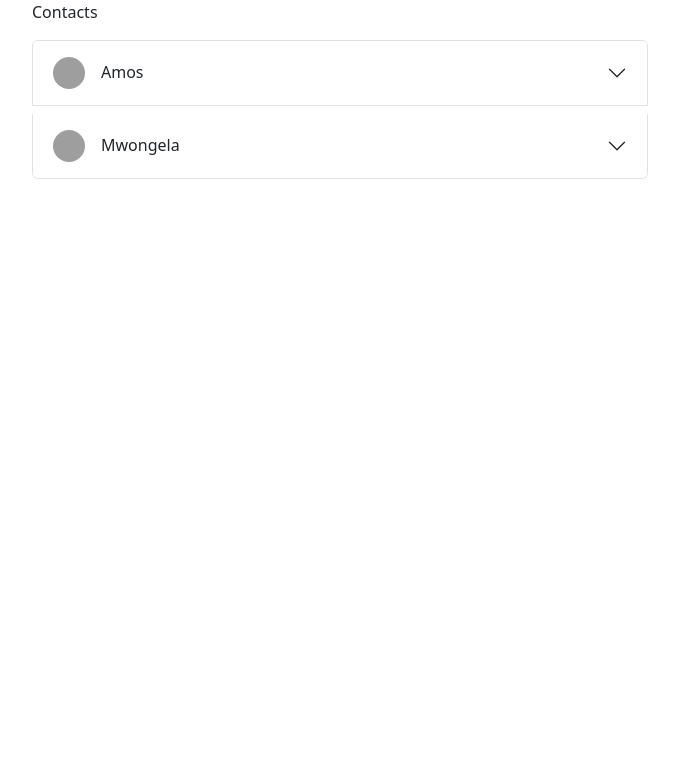
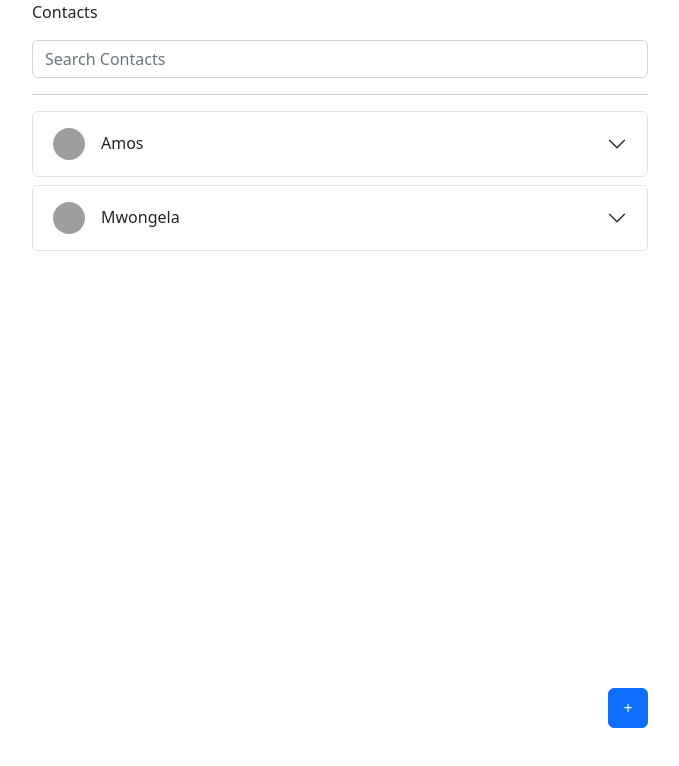
Before and after one commit to mwongess/ng-phonebook, an Angular app in the folder frontend/: page / in a window 1280 px wide. Shown: the top 766 px of the page, without its empty margins (300-979 px from the left). Built offline with nearby package versions, Linux system fonts and the light colour scheme; grey boxes are pictures that could not be loaded.

Commit message:
Position new button on the button

```diff
--- a/frontend/src/app/contact-list/contact-list.component.html
+++ b/frontend/src/app/contact-list/contact-list.component.html
@@ -1,5 +1,10 @@
-  <div class="accordion  " >
-    <div class="accordion-item my-2" *ngFor="let contact of contacts">
+<div class="">
+  <div>
+    <input class="form-control" type="search" placeholder="Search Contacts" />
+  </div>
+  <hr />
+  <div class="accordion" *ngFor="let contact of contacts">
+    <div class="accordion-item my-2">
       <h2 class="accordion-header">
         <button
           class="accordion-button collapsed"
@@ -15,11 +20,14 @@
           /><span class="mx-3">{{ contact.name }}</span>
         </button>
       </h2>
-      <div
-        id="flush-collapseTwo"
-        class="accordion-collapse collapse"
-      >
+      <div id="flush-collapseTwo" class="accordion-collapse collapse">
         <div class="accordion-body">Information.</div>
       </div>
     </div>
   </div>
+  <div class="fixed-bottom mb-5">
+    <div class="container col-12 col-lg-6">
+      <button class="btn btn-primary float-end mb-4" style="width: 2.5rem; height: 2.5rem;">+</button>
+    </div>
+  </div>
+</div>
```
